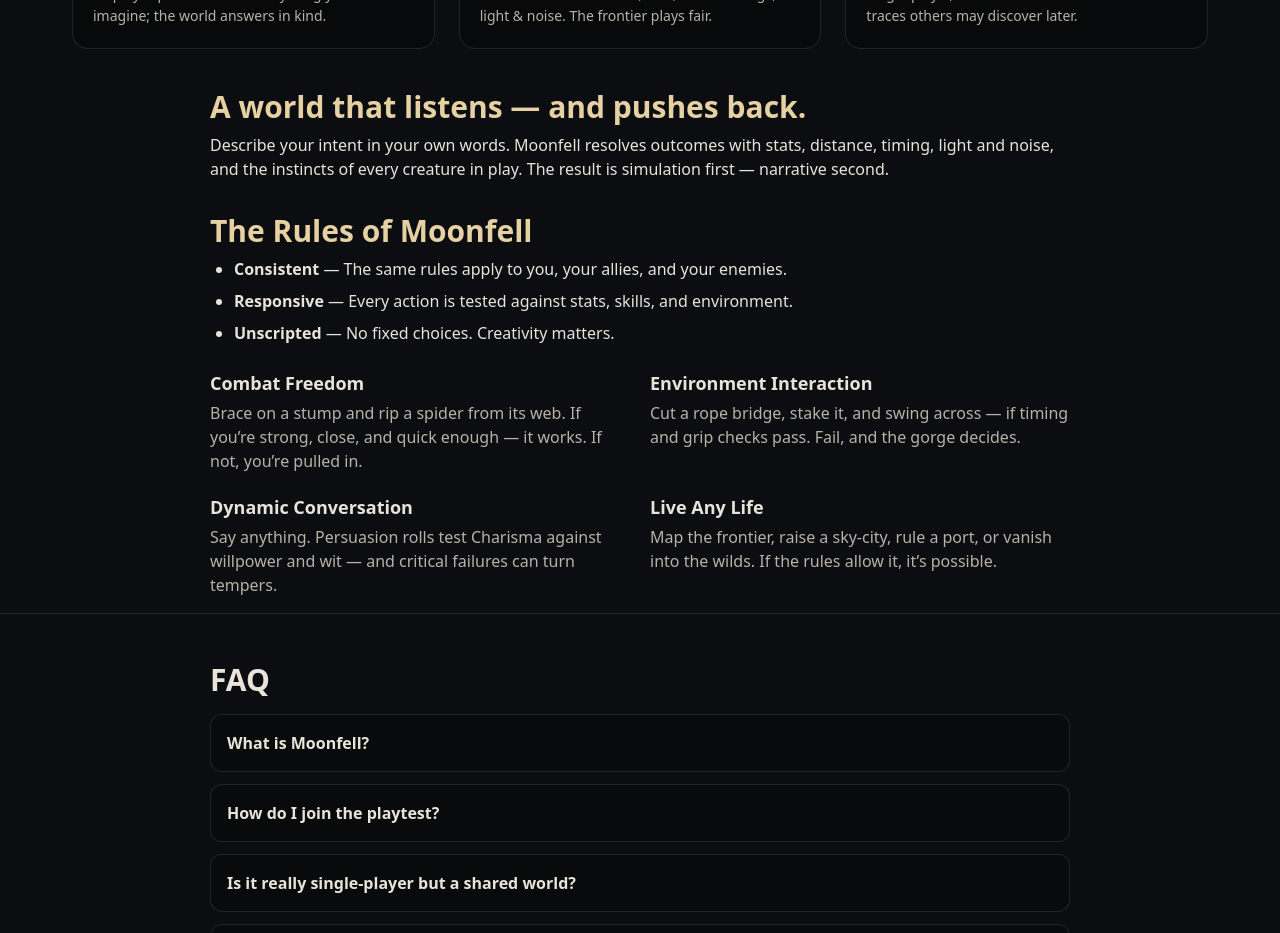
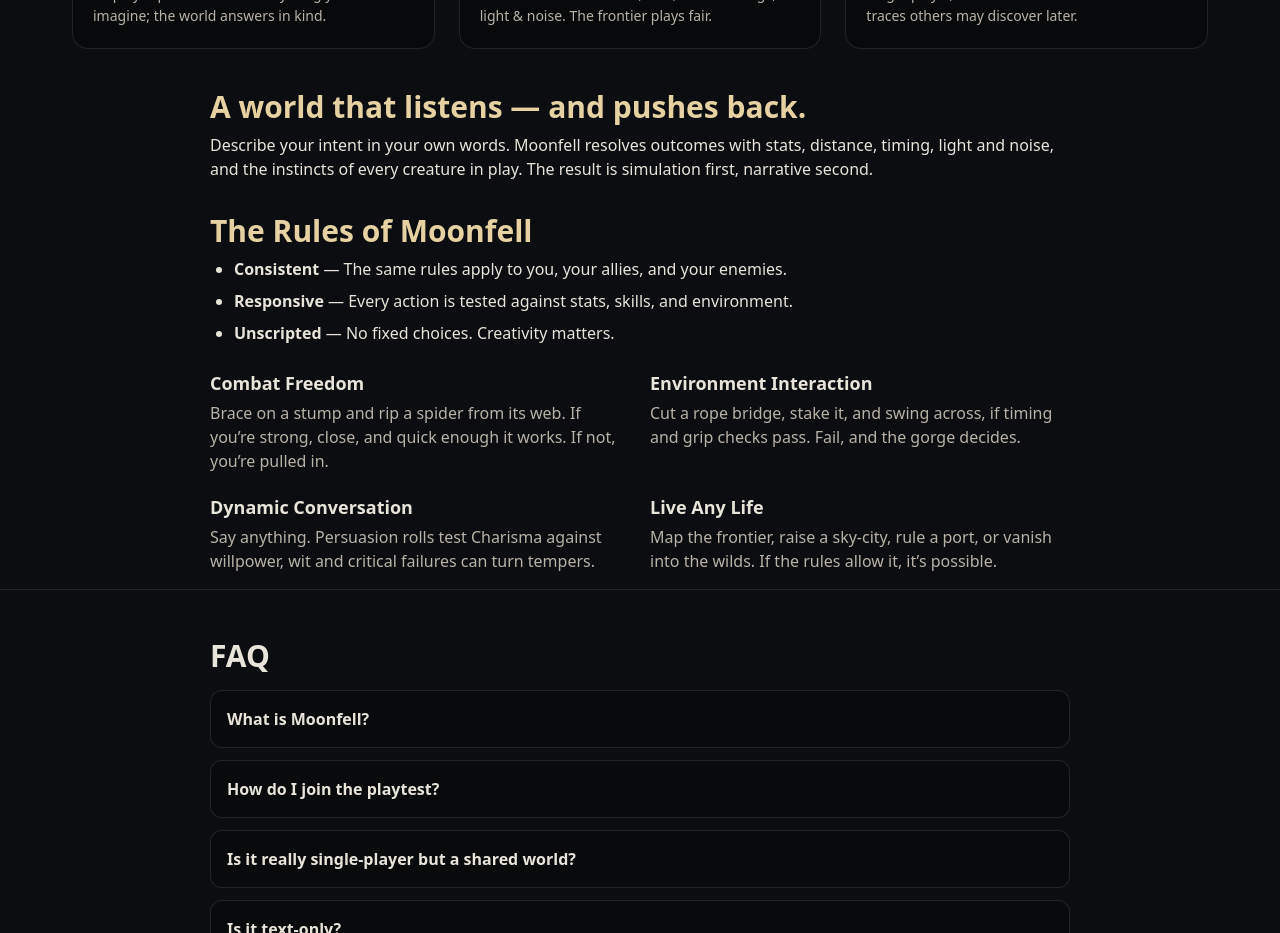
Before and after one commit to terryjlee86/moonfell-landing, a Next.js app: page / in a window 1280 px wide. Shown: the part 1140-2073 px from the top of the page. Built offline with nearby package versions, Linux system fonts and the light colour scheme; no server answers.

Commit message:
Updated text

```diff
--- a/src/pages/index.tsx
+++ b/src/pages/index.tsx
@@ -265,7 +265,7 @@
         </h2>
         <p className="mt-2">
           Describe your intent in your own words. Moonfell resolves outcomes with stats, distance, timing, light and noise,
-          and the instincts of every creature in play. The result is simulation first — narrative second.
+          and the instincts of every creature in play. The result is simulation first, narrative second.
         </p>
         <h2 className="mt-8 text-2xl md:text-3xl font-semibold text-[var(--accent)]">The Rules of Moonfell</h2>
         <ul className="list-disc pl-6 space-y-2 mt-2">
@@ -277,19 +277,19 @@
           <div>
             <h3 className="text-lg font-semibold">Combat Freedom</h3>
             <p className="mt-1 text-[var(--muted)]">
-              Brace on a stump and rip a spider from its web. If you’re strong, close, and quick enough — it works. If not, you’re pulled in.
+              Brace on a stump and rip a spider from its web. If you’re strong, close, and quick enough it works. If not, you’re pulled in.
             </p>
           </div>
           <div>
             <h3 className="text-lg font-semibold">Environment Interaction</h3>
             <p className="mt-1 text-[var(--muted)]">
-              Cut a rope bridge, stake it, and swing across — if timing and grip checks pass. Fail, and the gorge decides.
+              Cut a rope bridge, stake it, and swing across, if timing and grip checks pass. Fail, and the gorge decides.
             </p>
           </div>
           <div>
             <h3 className="text-lg font-semibold">Dynamic Conversation</h3>
             <p className="mt-1 text-[var(--muted)]">
-              Say anything. Persuasion rolls test Charisma against willpower and wit — and critical failures can turn tempers.
+              Say anything. Persuasion rolls test Charisma against willpower, wit and critical failures can turn tempers.
             </p>
           </div>
           <div>
```
